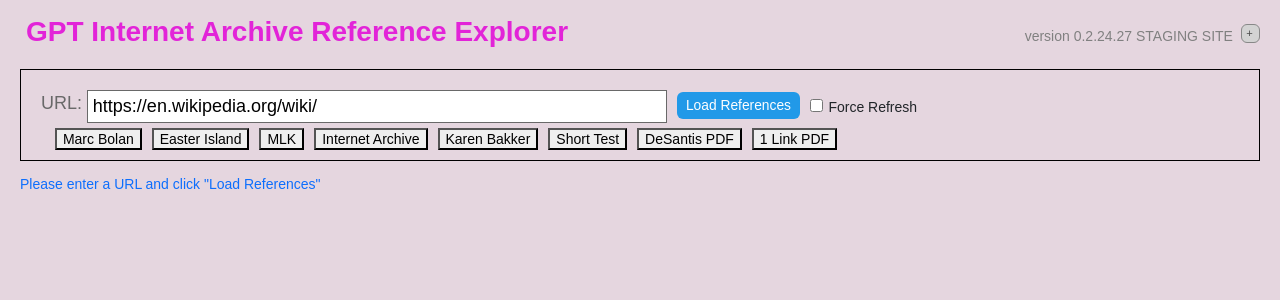
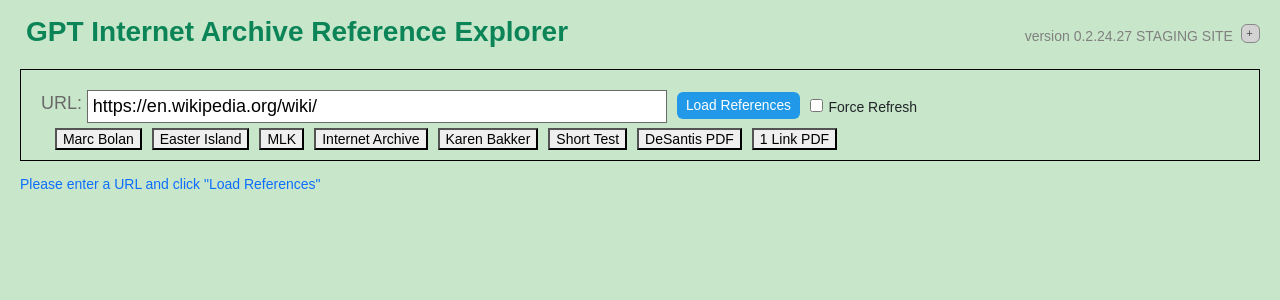
Before and after one commit to mojomonger/gptiare, a React (Create React App) app: page / in a window 1280 px wide. Shown: the top 300 px of the page. Built offline with nearby package versions, Linux system fonts and the light colour scheme; what chartjs-plugin-datalabels would draw is missing.

Commit message:
custom config for custom_v2

```diff
--- a/src/index.css
+++ b/src/index.css
@@ -1,5 +1,6 @@
 @import url("iari_custom_defaults.css");
-@import url("__custom__/iare_custom_v1.css");
+/*@import url("__custom__/iare_custom_v1.css");*/
+@import url("__custom__/iare_custom_v2.aigen_green.css");
 
 :root {
     --color-debug-background: #b4df5e;
```
